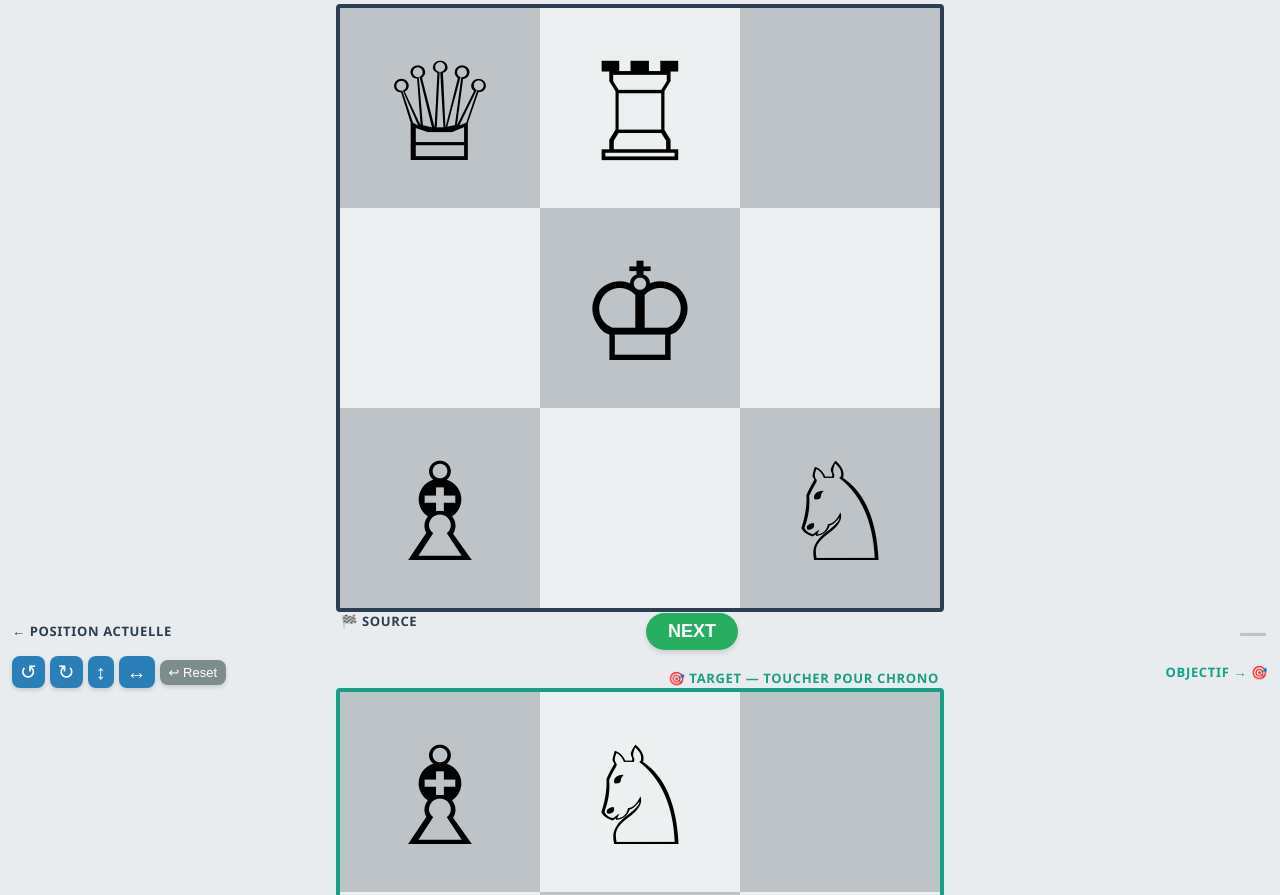
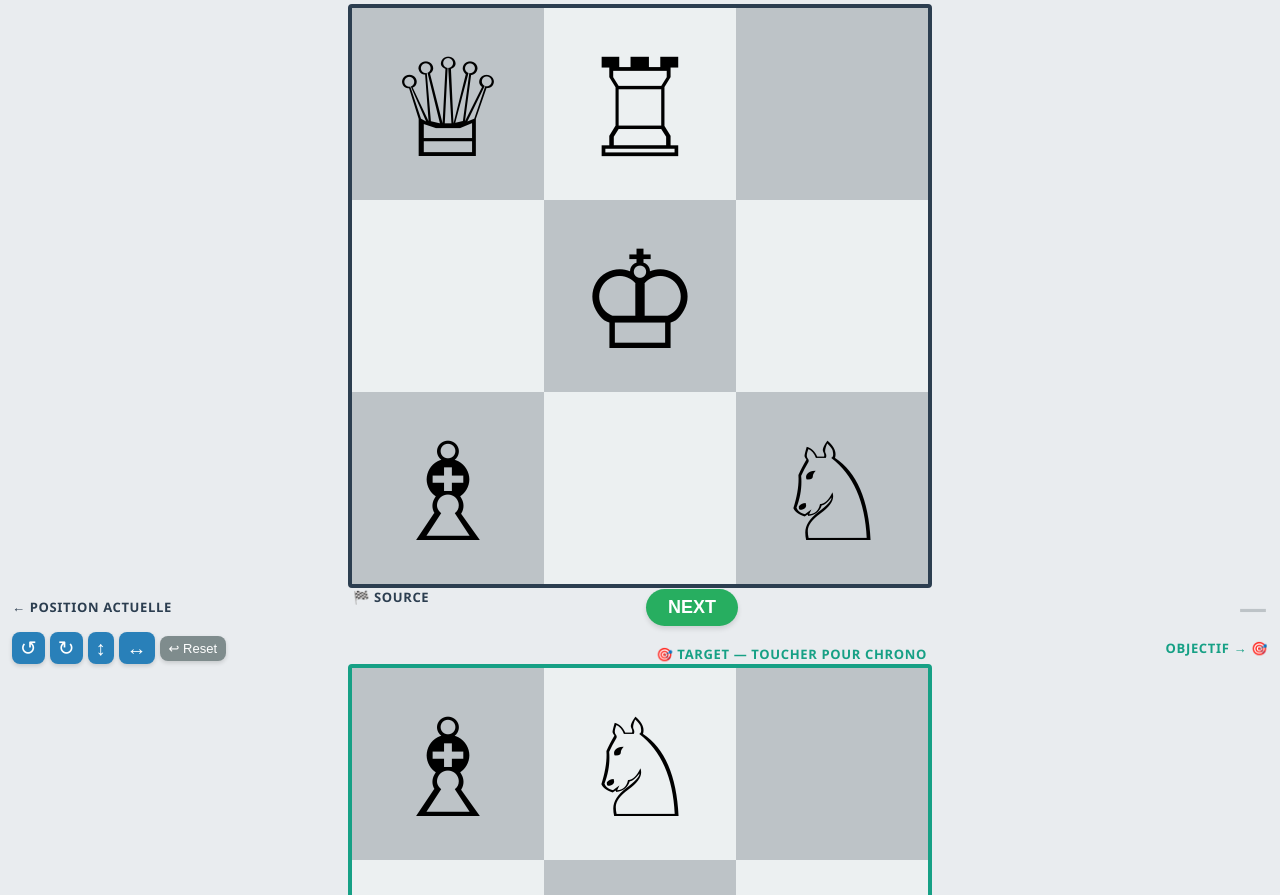
Before and after one commit to ramiro1000fuegos/chesspuzzle, a plain HTML site: page v3.html in a window 1280 px wide. Shown: the top 895 px of the page. Drawn offline with Linux system fonts and the light colour scheme.

Commit message:
Update v3.html

```diff
--- a/v3.html
+++ b/v3.html
@@ -39,8 +39,8 @@
 
         .board {
             display: grid;
-            grid-template-columns: repeat(3, min(29vw, 25vh));
-            grid-template-rows:    repeat(3, min(29vw, 25vh));
+            grid-template-columns: repeat(3, min(29vw, 24vh));
+            grid-template-rows:    repeat(3, min(29vw, 24vh));
             border: 4px solid #2c3e50;
             border-radius: 4px;
             background-color: #34495e;
```
